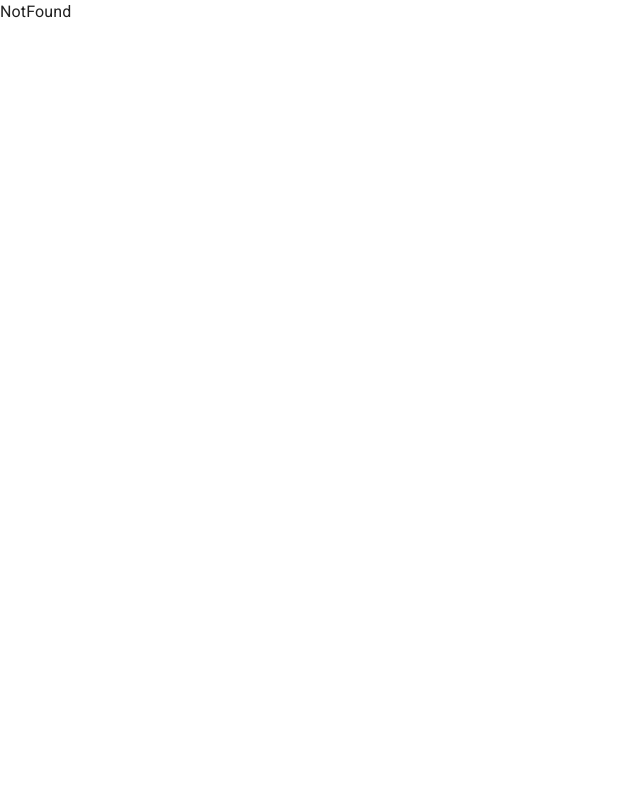
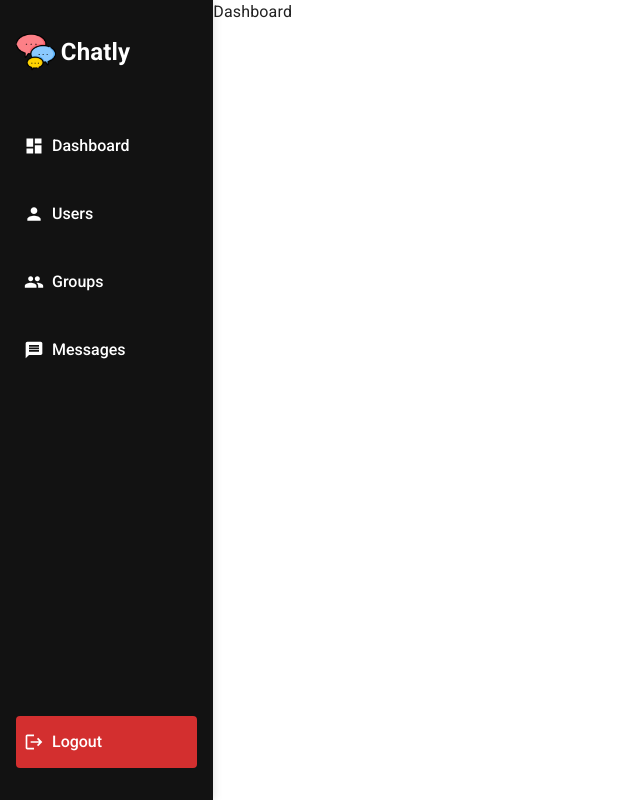
Before and after one commit to mhistiak3/Chatly, a React (Vite) app in the folder client/: page /admin/dashboard in a window 1280 px wide. Shown: the whole page, without its empty margins (0-640 px from the left). Built offline with nearby package versions, Linux system fonts and the light colour scheme.

Commit message:
make admin sidebar

```diff
--- a/client/src/App.jsx
+++ b/client/src/App.jsx
@@ -16,6 +16,7 @@ const Group = lazy(() => import("./pages/Group.jsx"));
 const NotFound = lazy(() => import("./pages/NotFound.jsx"));
 const Profile = lazy(() => import("./pages/Profile.jsx"));
 const AdminLogin = lazy(() => import("./pages/admin/AdminLogin.jsx"));
+const Dahsboard = lazy(() => import("./pages/admin/Dashboard.jsx"));
 
 const App = () => {
   const user = true;
@@ -71,6 +72,14 @@ const App = () => {
               </Suspense>
             }
           />
+          <Route
+            path="/admin/dashboard"
+            element={
+              <Suspense fallback={<LayoutLoading />}>
+                <Dahsboard />
+              </Suspense>
+            }
+          />
 
           <Route path="*" element={<NotFound />} />
         </Routes>
--- /dev/null
+++ b/client/src/components/admins/AdminSidebar.jsx
@@ -0,0 +1,156 @@
+import { Box, Button, IconButton } from "@mui/material";
+import Logo from "../shared/Logo";
+import { Link } from "react-router-dom";
+import {
+  Dashboard,
+  Group,
+  Person,
+  Message,
+  Logout,
+  Close,
+  Menu,
+} from "@mui/icons-material";
+import { useEffect, useState } from "react";
+
+const AdminSidebar = () => {
+  const [open, setOpen] = useState(false);
+  const [isLargeScreen, setIsLargeScreen] = useState(window.innerWidth >= 600);
+
+  useEffect(() => {
+    const handleResize = () => {
+      setIsLargeScreen(window.innerWidth >= 600);
+    };
+    window.addEventListener("resize", handleResize);
+    return () => {
+      window.removeEventListener("resize", handleResize);
+    };
+  }, []);
+
+  useEffect(() => {
+    setOpen(isLargeScreen);
+  }, [isLargeScreen]);
+
+  return (
+    <Box sx={{ position: "relative" }}>
+      {/* Responsive bar */}
+      <Box
+        sx={{
+          display: { xs: "flex", sm: "none" },
+          justifyContent: "space-between",
+          height: "4.5rem",
+          alignItems: "center",
+          bgcolor: "background.default",
+          color: "primary.contrastText",
+          padding: "1rem",
+        }}
+      >
+        <Logo />
+        <IconButton onClick={() => setOpen(true)}>
+          <Menu />
+        </IconButton>
+      </Box>
+      {open && (
+        <Box
+          sx={{
+            height: "100vh",
+            width: "100%",
+            position: { xs: "absolute", sm: "sticky" },
+            top: 0,
+            bgcolor: "background.default",
+            color: "primary.contrastText",
+            padding: "2rem 1rem",
+            boxShadow: "2px 0 8px rgba(0, 0, 0, 0.1)",
+            display: "flex",
+            flexDirection: "column",
+            justifyContent: "space-between",
+          }}
+        >
+          {/* Logo Section */}
+          <Box
+            sx={{
+              marginBottom: "3rem",
+              display: "flex",
+              justifyContent: "space-between",
+            }}
+          >
+            <Logo />
+            <IconButton onClick={() => setOpen(false)}>
+              <Close sx={{ display: { sx: "block", sm: "none" } }} />
+            </IconButton>
+          </Box>
+
+          {/* Navigation Links */}
+          <Box
+            sx={{
+              display: "flex",
+              flexDirection: "column",
+              gap: "1rem",
+            }}
+          >
+            {[
+              {
+                to: "/admin/dashboard",
+                icon: <Dashboard />,
+                label: "Dashboard",
+              },
+              { to: "/admin/user", icon: <Person />, label: "Users" },
+              { to: "/admin/groups", icon: <Group />, label: "Groups" },
+              { to: "/admin/messages", icon: <Message />, label: "Messages" },
+            ].map((item) => (
+              <Link
+                to={item.to}
+                key={item.label}
+                style={{ textDecoration: "none" }}
+              >
+                <Button
+                  fullWidth
+                  startIcon={item.icon}
+                  sx={{
+                    justifyContent: "flex-start",
+                    color: "primary.contrastText",
+                    textTransform: "none",
+                    padding: "0.75rem",
+                    fontSize: "1rem",
+                    fontWeight: 500,
+                    "&:hover": {
+                      bgcolor: "background.paper",
+                      transform: "scale(1.02)",
+                    },
+                    transition: "all 0.3s",
+                  }}
+                >
+                  {item.label}
+                </Button>
+              </Link>
+            ))}
+          </Box>
+
+          {/* Logout Button */}
+          <Button
+            startIcon={<Logout />}
+            sx={{
+              justifyContent: "flex-start",
+              bgcolor: "#d32f2f", // Red background for logout
+              color: "primary.contrastText",
+              textTransform: "none",
+              padding: "0.75rem",
+              fontSize: "1rem",
+              fontWeight: 500,
+              marginTop: "auto",
+              "&:hover": {
+                bgcolor: "#c62828", // Darker red on hover
+                color: "primary.contrastText",
+                transform: "scale(1.02)",
+              },
+              transition: "all 0.3s",
+            }}
+          >
+            Logout
+          </Button>
+        </Box>
+      )}
+    </Box>
+  );
+};
+
+export default AdminSidebar;
--- a/client/src/components/index.js
+++ b/client/src/components/index.js
@@ -6,8 +6,9 @@ export {
 } from "./partials/Loaders.jsx";
 export { VisuallyHiddenInput, Link } from "./styles/StyledComponent.jsx";
 export { ProtectedRoute } from "./auth/ProtectedRoute.jsx";
-export {AppLayout} from "./layout/AppLayout.jsx";
-export {ChatList} from "./partials/ChatList.jsx";
+export { AppLayout } from "./layout/AppLayout.jsx";
+export { ChatList } from "./partials/ChatList.jsx";
 export { ChatMessagesList } from "./partials/ChatMessagesList.jsx";
 export { SendMessageBox } from "./partials/SendMessageBox.jsx";
 export { SelectedGroupComponent } from "./partials/SelectedGroup.jsx";
+export { AdminLayout } from "./layout/AdminLayout.jsx";
--- /dev/null
+++ b/client/src/components/layout/AdminLayout.jsx
@@ -0,0 +1,20 @@
+import { Box, Grid2 } from "@mui/material";
+import AdminSidebar from "../admins/AdminSidebar";
+import { useState } from "react";
+
+export const AdminLayout = ({ children }) => {
+
+  return (
+    <Box>
+      <Grid2 container >
+        <Grid2
+          size={{ xs: 12, sm: 3, md: 2 }}
+
+        >
+          <AdminSidebar  />
+        </Grid2>
+        <Grid2 size={{ xs: 12, sm: 9, md: 10 }}>{children}</Grid2>
+      </Grid2>
+    </Box>
+  );
+};
--- a/client/src/components/layout/Header.jsx
+++ b/client/src/components/layout/Header.jsx
@@ -16,6 +16,7 @@ import {
 } from "@mui/icons-material";
 import MenuItemBox from "../partials/MenuItemBox";
 import { lazy, Suspense, useState } from "react";
+import Logo from "../shared/Logo";
 
 const SearchDialog = lazy(() => import("../partials/Search"));
 const NotificationsDialog = lazy(() => import("../partials/Notifications"));
@@ -25,26 +26,21 @@ const Header = () => {
   const [mobile, setMobile] = useState(false);
   const [isSearch, setIsSearch] = useState(false);
   const [isNotifications, setIsNotifications] = useState(false);
-   const [newGroup, setNewGroup] = useState(false);
-
+  const [newGroup, setNewGroup] = useState(false);
 
   const handleMobile = () => {
     setMobile((prev) => !prev);
   };
   const openSearch = () => {
     setIsSearch((prev) => !prev);
-
-
   };
   const openNotifications = () => {
     setIsNotifications((prev) => !prev);
   };
-   const openNewGroup = () => {
-     setNewGroup((prev) => !prev);
-   };
+  const openNewGroup = () => {
+    setNewGroup((prev) => !prev);
+  };
   const toggleDrawer = () => {
-
-
     setOpenMenu((prev) => !prev);
   };
   return (
@@ -72,30 +68,7 @@ const Header = () => {
             alignItems: "center",
           }}
         >
-          <Box
-            sx={{
-              display: "flex",
-              alignItems: "center",
-              cursor: "pointer",
-              fontWeight: "bold",
-            }}
-          >
-
-            <Box
-              component="img"
-              src="/logo.png"
-              sx={{ width: { xs: "1.8rem", sm: "2.5rem" }, mr: 0.6 }}
-            />
-            <Typography
-              variant="h5"
-              sx={{
-                fontWeight: "bold",
-                fontSize: { xs: "1rem", sm: "1.5rem" },
-              }}
-            >
-              Chatly
-            </Typography>
-          </Box>
+          <Logo />
           <Box sx={{ display: "flex", alignItems: "center", gap: "8px" }}>
             <IconButton onClick={() => openSearch()}>
               <SearchIcon />
@@ -136,7 +109,10 @@ const Header = () => {
       )}
       {isNotifications && (
         <Suspense fallback={<Backdrop open />}>
-          <NotificationsDialog open={isNotifications} onClose={openNotifications} />
+          <NotificationsDialog
+            open={isNotifications}
+            onClose={openNotifications}
+          />
         </Suspense>
       )}
       {newGroup && (
--- /dev/null
+++ b/client/src/components/shared/Logo.jsx
@@ -0,0 +1,30 @@
+import { Box, Typography } from "@mui/material";
+
+const Logo = () => {
+  return (
+    <Box
+      sx={{
+        display: "flex",
+        alignItems: "center",
+        cursor: "pointer",
+        fontWeight: "bold",
+      }}
+    >
+      <Box
+        component="img"
+        src="/logo.png"
+        sx={{ width: { xs: "1.8rem", sm: "2.5rem" }, mr: 0.6 }}
+      />
+      <Typography
+        variant="h5"
+        sx={{
+          fontWeight: "bold",
+          fontSize: { xs: "1rem", sm: "1.5rem" },
+        }}
+      >
+        Chatly
+      </Typography>
+    </Box>
+  );
+}
+export default Logo
--- a/client/src/pages/admin/AdminLogin.jsx
+++ b/client/src/pages/admin/AdminLogin.jsx
@@ -9,7 +9,7 @@ import {
 } from "@mui/material";
 import { useNavigate } from "react-router-dom";
 
-const isAdmin = false;
+const isAdmin = true;
 const AdminLogin = () => {
   const [password, setPassword] = useState("");
   const [error, setError] = useState(null);
--- a/client/src/pages/admin/Dashboard.jsx
+++ b/client/src/pages/admin/Dashboard.jsx
@@ -1,6 +1,8 @@
+import { AdminLayout } from "../../components"
+
 const Dashboard = () => {
   return (
-    <div>Dashboard</div>
+    <AdminLayout>Dashboard</AdminLayout>
   )
 }
 export default Dashboard
```
Also changed, not shown: client/src/components/layout/AppLayout.jsx (+3 -5 lines).
